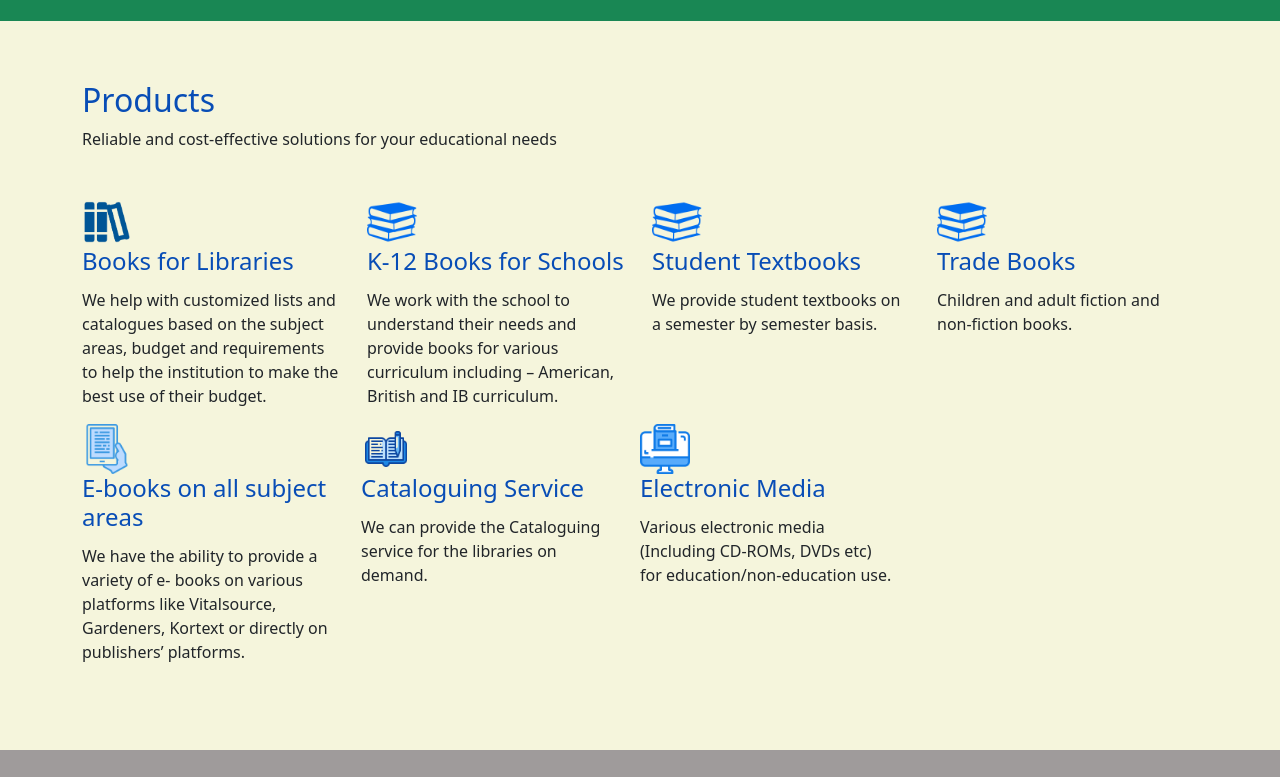
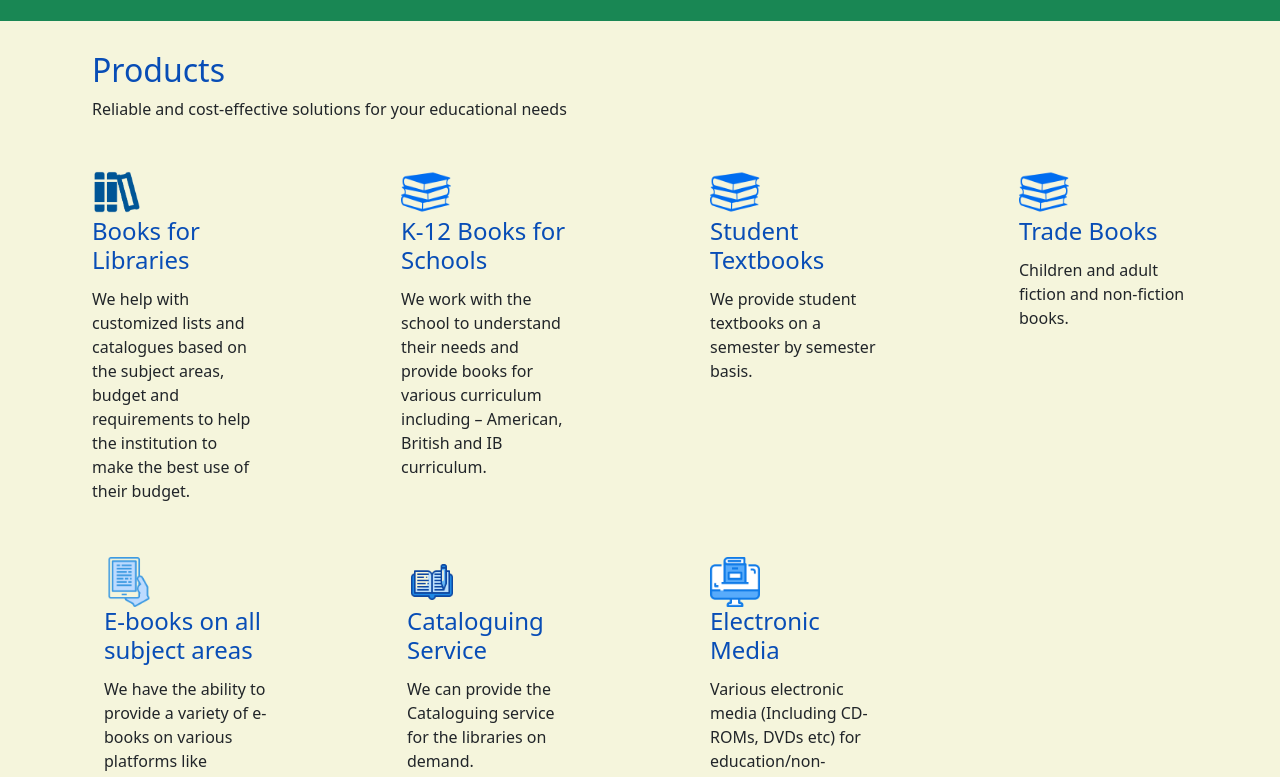
Before and after one commit to MKainatDev/tech-code, an Angular app: page /home in a window 1280 px wide. Shown: the part 1600-2377 px from the top of the page. Built offline with nearby package versions, Linux system fonts and the light colour scheme.

Commit message:
.techcode

```diff
--- a/src/app/products/products.component.css
+++ b/src/app/products/products.component.css
@@ -0,0 +1,32 @@
+
+@media (max-width: 768px) {
+
+  .product {
+    padding-left: 0 !important;
+    padding-right: 0 !important;
+
+  }
+  .row2 {
+    display: flex;
+    flex-direction: column;
+  }
+}
+
+.product{
+  padding-left: 70px;
+  padding-right: 70px;
+  padding-top: 30px;
+}
+.row{
+  margin-left: 10px;
+  margin-right: 10px;
+}
+.white-section{
+  margin-left: 10px;
+  margin-right: 10px;
+}
+.row2{
+  padding-top: 8px;
+  padding-bottom: 70px;
+   display: flex;
+}
--- a/src/app/products/products.component.html
+++ b/src/app/products/products.component.html
@@ -1,18 +1,18 @@
 
 
-<div class="parallax2 container-fluid" style="background-color: beige; margin: 0px;" id="products">
+<div class="parallax2 container-fluid" style="background-color: beige;" id="products">
     <div class="white-section" data-aos="fade-down" data-aos-duration="1000" data-aos-delay="100">
       <div class="container3">
         <div class="row4">
-          <div class="col-md-12" style="padding-left: 70px; padding-top: 60px;">
+          <div class="col-md-12 product">
             <h2 class="poppins2" style="color: #084db6;">Products</h2>
             <p class="texts">Reliable and cost-effective solutions for your educational needs</p>
           </div>
         </div>
       </div>
     </div>
-      <div class="row" style=" padding-left: 70px; padding-top: 30px; padding-right: 70px;">
-        <div class="col-md-3 col-sm-6 col-xs-12 sm-box" data-aos="fade-down" data-aos-duration="1000" data-aos-delay="100">
+      <div class="row">
+        <div class="col-md-3 col-sm-6 col-xs-12 sm-box product" data-aos="fade-down" data-aos-duration="1000" data-aos-delay="100">
           <img src="assets/image/scrolimage-1.png" style="width: 50px; height: 50px;" alt="" srcset="" class="help-icon">
           <h4 class="poppins" style="color: #084db6;">Books for Libraries</h4>
           <p class="text-dark" style="padding-top: 4px;"> We help with customized lists and catalogues based on the
@@ -20,7 +20,7 @@
           </p>
         </div>
 
-        <div class="col-md-3 col-sm-6 col-xs-12 sm-box" data-aos="fade-down" data-aos-duration="1000" data-aos-delay="100">
+        <div class="col-md-3 col-sm-6 col-xs-12 sm-box product" data-aos="fade-down" data-aos-duration="1000" data-aos-delay="100">
           <img src="assets/image/scrolimage-2.png" style="width: 50px; height: 50px;" alt="" srcset="" class="help-icon">
           <h4 class="poppins" style="color: #084db6;">K-12 Books for Schools</h4>
           <p class="text-dark" style="padding-top: 4px;"> We work with the school to understand their needs and provide
@@ -28,22 +28,22 @@
           </p>
         </div>
 
-        <div class="col-md-3 col-sm-6 col-xs-12 sm-box" data-aos="fade-down" data-aos-duration="1000" data-aos-delay="100">
+        <div class="col-md-3 col-sm-6 col-xs-12 sm-box product" data-aos="fade-down" data-aos-duration="1000" data-aos-delay="100">
           <img src="assets/image/scrolimage-3.png" style="width: 50px; height: 50px;" alt="" srcset="" class="help-icon">
           <h4 class="poppins" style="color: #084db6;">Student Textbooks</h4>
           <p class="text-dark" style="padding-top: 4px;"> We provide student textbooks on a semester by semester basis.
           </p>
         </div>
 
-        <div class="col-md-3 col-sm-6 col-xs-12 sm-box" data-aos="fade-down" data-aos-duration="1000" data-aos-delay="100">
+        <div class="col-md-3 col-sm-6 col-xs-12 sm-box product" data-aos="fade-down" data-aos-duration="1000" data-aos-delay="100">
           <img src="assets/image/scrolimage-4.png" style="width: 50px; height: 50px;" alt="" srcset="" class="help-icon">
           <h4 class="poppins" style="color: #084db6;">Trade Books</h4>
           <p class="text-dark" style="padding-top: 4px;"> Children and adult fiction and non-fiction books.
           </p>
         </div>
 
-        <div class="row" style="padding-top: 8px;" style="padding-bottom: 70px;">
-          <div class="col-md-3 col-sm-6 col-xs-12 sm-box" data-aos="fade-down" data-aos-duration="1000" data-aos-delay="100">
+        <div class="row2">
+          <div class="col-md-3 col-sm-6 col-xs-12 sm-box product" data-aos="fade-down" data-aos-duration="1000" data-aos-delay="100">
             <img src="assets/image/scrolimage-5.png" style="width: 50px; height: 50px;" alt="" srcset=""
               class="help-icon">
             <h4 class="poppins" style="color: #084db6;">E-books on all subject areas</h4>
@@ -52,7 +52,7 @@
             </p>
           </div>
 
-          <div class="col-md-3 col-sm-6 col-xs-12 sm-box" data-aos="fade-down" data-aos-duration="1000" data-aos-delay="100">
+          <div class="col-md-3 col-sm-6 col-xs-12 sm-box product" data-aos="fade-down" data-aos-duration="1000" data-aos-delay="100">
             <img src="assets/image/scrolimage-6.png" style="width: 50px; height: 50px;" alt="" srcset=""
               class="help-icon">
             <h4 class="poppins" style="color: #084db6;">Cataloguing Service</h4>
@@ -61,7 +61,7 @@
             </p>
           </div>
 
-          <div class="col-md-3 col-sm-6 col-xs-12 sm-box" data-aos="fade-down" data-aos-duration="1000" data-aos-delay="100">
+          <div class="col-md-3 col-sm-6 col-xs-12 sm-box product" data-aos="fade-down" data-aos-duration="1000" data-aos-delay="100">
             <img src="assets/image/scrolimage-7.png" style="width: 50px; height: 50px;" alt="" srcset=""
               class="help-icon">
             <h4 class="poppins" style="color: #084db6;">Electronic Media</h4>
```
